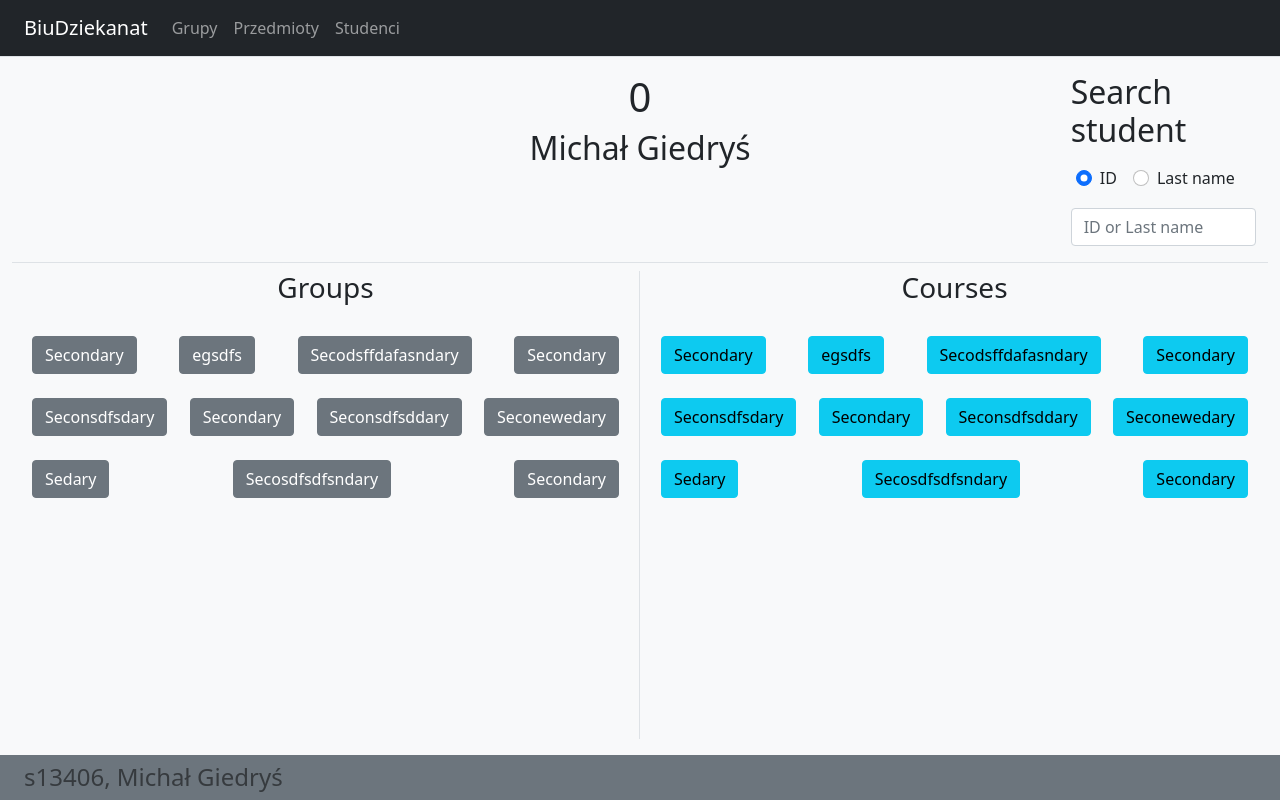
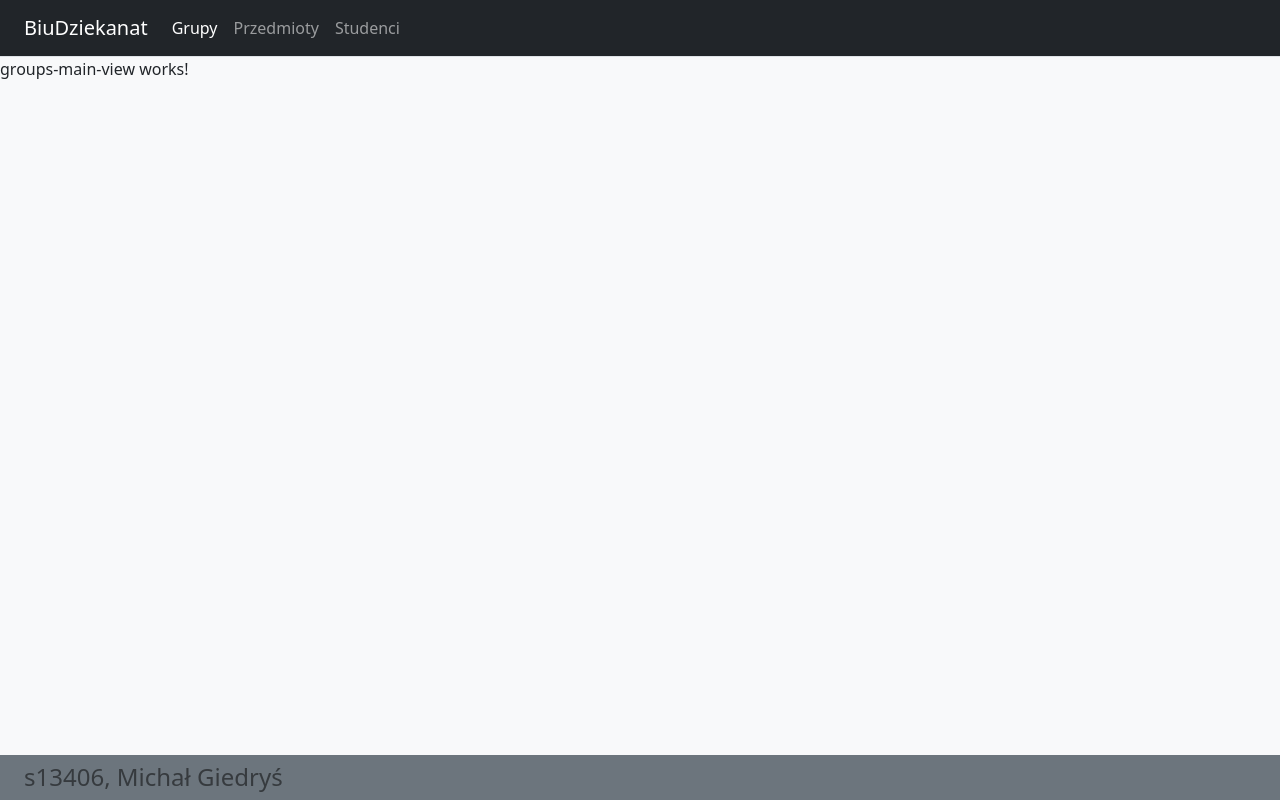
Before and after one commit to giedrys-michal/ITN_BIU, an Angular app in the folder BiuDziekanat/: page /groups in a window 1280 px wide. Before the commit this address led to /. Built offline with nearby package versions, Linux system fonts and the light colour scheme.

Commit message:
Add router module, create groups main view component
Add router module, create groups main view component

```diff
--- a/BiuDziekanat/src/app/app.component.html
+++ b/BiuDziekanat/src/app/app.component.html
@@ -1,3 +1,6 @@
 <app-nav></app-nav>
-<app-main-view class="flex-grow-1 bg-light"></app-main-view>
+<main class="flex-grow-1 bg-light">
+  <router-outlet></router-outlet>
+</main>
 <app-footer></app-footer>
+<!-- <app-main-view class="flex-grow-1 bg-light"></app-main-view> -->
--- a/BiuDziekanat/src/app/app.module.ts
+++ b/BiuDziekanat/src/app/app.module.ts
@@ -1,6 +1,7 @@
 import { NgModule } from '@angular/core';
 import { BrowserModule } from '@angular/platform-browser';
 import { FormsModule } from '@angular/forms';
+import { RouterModule, Routes } from '@angular/router';
 
 import { AppRoutingModule } from './app-routing.module';
 import { AppComponent } from './app.component';
@@ -11,6 +12,14 @@ import { DetailsMainViewComponent } from './detailedView/details-main-view/detai
 import { DetailsGroupsViewComponent } from './detailedView/details-groups-view/details-groups-view.component';
 import { DetailsCoursesViewComponent } from './detailedView/details-courses-view/details-courses-view.component';
 import { DetailsSearchComponent } from './detailedView/details-main-view/details-search/details-search.component';
+import { GroupsMainViewComponent } from './groupsViewComponents/groups-main-view/groups-main-view.component';
+
+const appRoutes: Routes = [
+  { path: 'mainview', component: MainViewComponent },
+  { path: 'groups', component: GroupsMainViewComponent },
+  { path: '',   redirectTo: '/mainview', pathMatch: 'full' },
+  { path: '**', component: DetailsMainViewComponent}
+];
 
 @NgModule({
   declarations: [
@@ -21,12 +30,17 @@ import { DetailsSearchComponent } from './detailedView/details-main-view/details
     DetailsMainViewComponent,
     DetailsGroupsViewComponent,
     DetailsCoursesViewComponent,
-    DetailsSearchComponent
+    DetailsSearchComponent,
+    GroupsMainViewComponent
   ],
   imports: [
     BrowserModule,
     AppRoutingModule,
-    FormsModule
+    FormsModule,
+    RouterModule.forRoot(
+      appRoutes,
+      { enableTracing: true } // debuging purposes
+    )
   ],
   providers: [],
   bootstrap: [AppComponent]
--- a/BiuDziekanat/src/app/commonComponents/main-view/main-view.component.html
+++ b/BiuDziekanat/src/app/commonComponents/main-view/main-view.component.html
@@ -1,4 +1,4 @@
-<main class="col-12 h-100 px-4 py-2">
+<div class="col-12 h-100 px-4 py-2">
   <div class="d-flex flex-column h-100">
     <div class="row">
       <app-details-main-view class="col-12"></app-details-main-view>
@@ -8,4 +8,4 @@
       <app-details-courses-view class="col-6 d-flex flex-column align-items-center h-100" style="border-left: solid transparent 1px;"></app-details-courses-view>
     </div>
   </div>
-</main>
+</div>
--- a/BiuDziekanat/src/app/commonComponents/nav/nav.component.html
+++ b/BiuDziekanat/src/app/commonComponents/nav/nav.component.html
@@ -1,12 +1,12 @@
 <header>
   <nav class="navbar navbar-expand-lg navbar-dark bg-dark border-bottom px-4">
-    <a class="navbar-brand" href="#">BiuDziekanat</a>
+    <a class="navbar-brand" routerLink="/mainview" routerLinkActive="active">BiuDziekanat</a>
     <button class="navbar-toggler" type="button" data-toggle="collapse" data-target="#navbarNavAltMarkup" aria-controls="navbarNavAltMarkup" aria-expanded="false" aria-label="Toggle navigation">
       <span class="navbar-toggler-icon"></span>
     </button>
     <div class="collapse navbar-collapse" id="navbarNavAltMarkup">
       <div class="navbar-nav">
-        <a class="nav-link" href="#">Grupy</a>
+        <a class="nav-link" routerLink="/groups" routerLinkActive="active">Grupy</a>
         <a class="nav-link" href="#">Przedmioty</a>
         <a class="nav-link" href="#">Studenci</a>
       </div>
--- /dev/null
+++ b/BiuDziekanat/src/app/groupsViewComponents/groups-main-view/groups-main-view.component.html
@@ -0,0 +1 @@
+<p>groups-main-view works!</p>
--- /dev/null
+++ b/BiuDziekanat/src/app/groupsViewComponents/groups-main-view/groups-main-view.component.ts
@@ -0,0 +1,15 @@
+import { Component, OnInit } from '@angular/core';
+
+@Component({
+  selector: 'app-groups-main-view',
+  templateUrl: './groups-main-view.component.html',
+  styleUrls: ['./groups-main-view.component.css']
+})
+export class GroupsMainViewComponent implements OnInit {
+
+  constructor() { }
+
+  ngOnInit(): void {
+  }
+
+}
```
Also changed, not shown: BiuDziekanat/src/app/groupsViewComponents/groups-main-view/groups-main-view.component.css (added), 1 other file (tests, documents, lock files or other folders).
